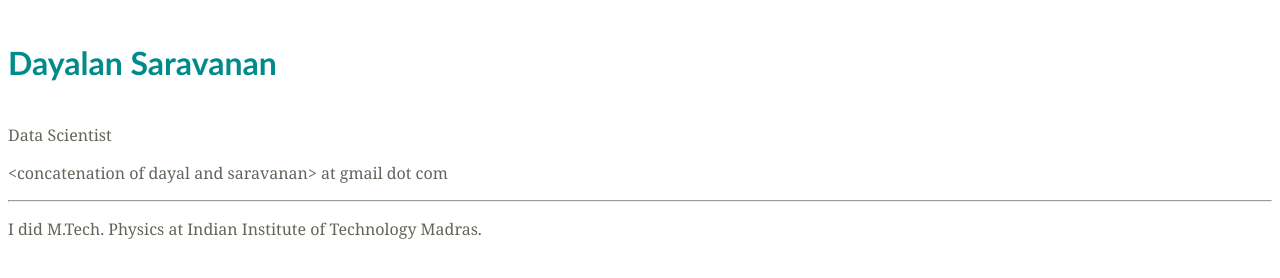
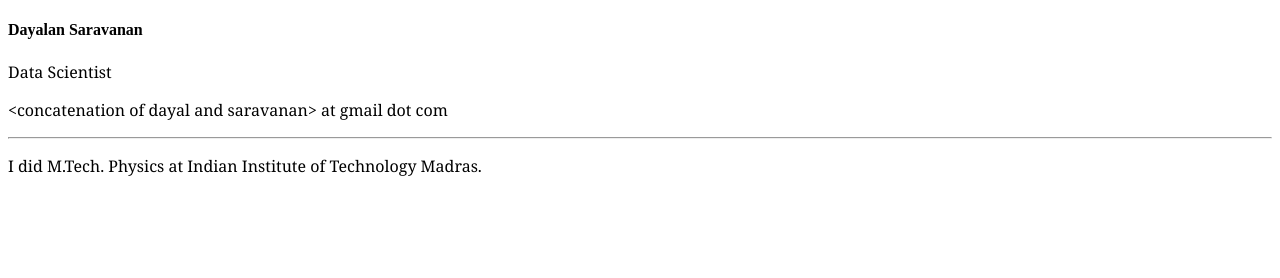
Before and after one commit to dsarvan/WebTheme, a plain HTML site: page webpage.html in a window 1280 px wide. Drawn offline with Linux system fonts and the light colour scheme.

Commit message:
modified colors

```diff
--- a/index.css
+++ b/index.css
@@ -1,10 +1,11 @@
-h1, h2, h3, h4, h5, h6 {
+h1 {
   font-family: "Trebuchet MS", Helvetica, sans-serif;
   font-size: 2em;
   letter-spacing: 0;
   text-align: left;
   text-indent: 0;
   color: DarkCyan;
+  background-color: #ffffff;
 }
 
 p {
@@ -12,5 +13,6 @@ p {
   font-size: 1em;
   letter-spacing: 0;
   text-indent: 0;
-  color: rgb(100,100,90);
+  color: #000000;
+  background-color: #ffffff;
 }
```
